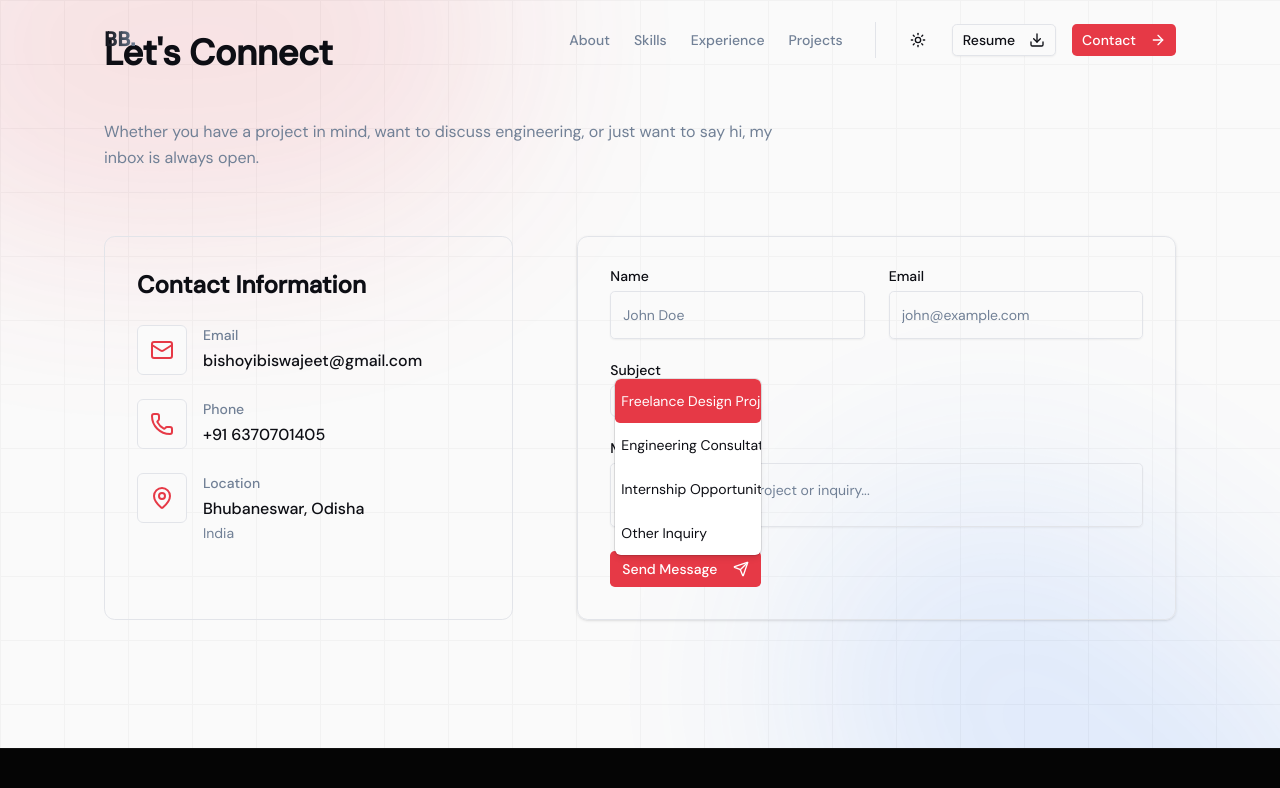
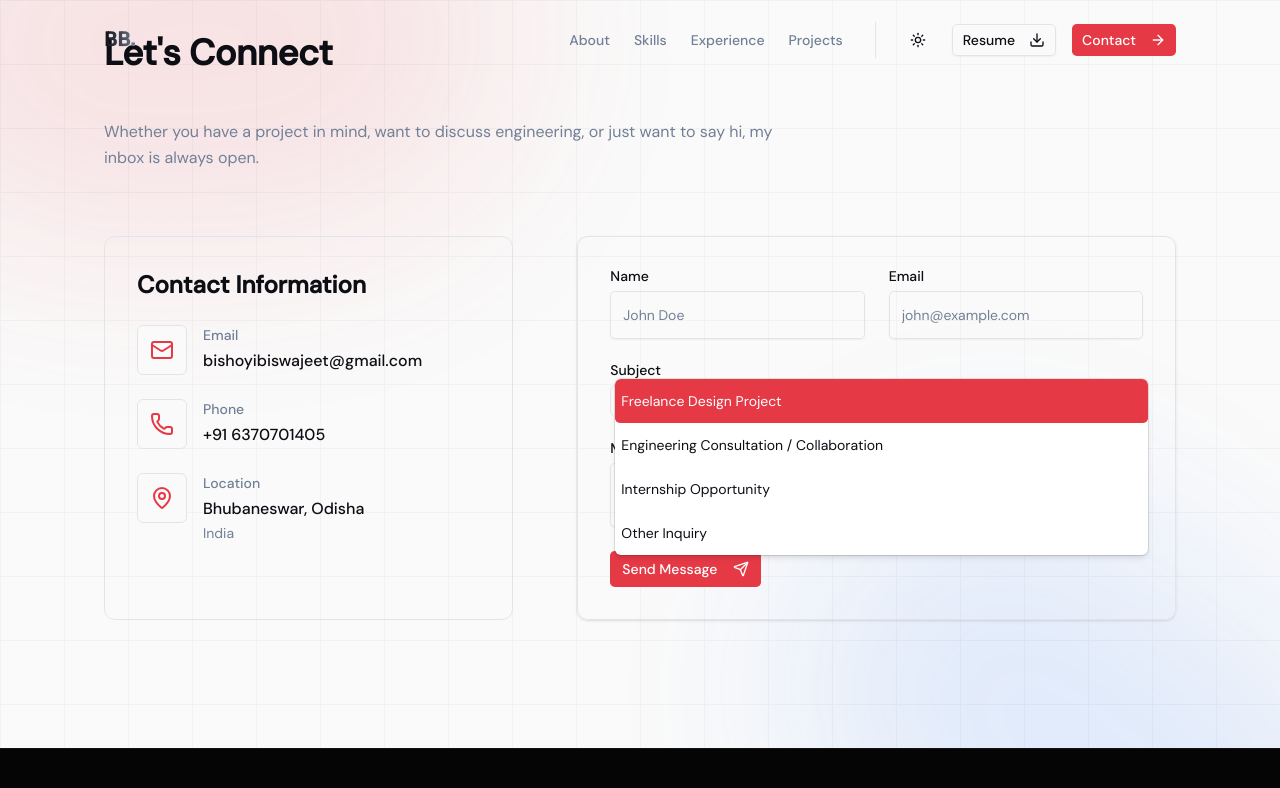
Before and after one commit to biswajeet-bishoyi/Portfolio, a Next.js app: page / in a window 1280 px wide. Both pictures are taken after a click on the button "Select a subject". Shown: the part 6919-7707 px from the top of the page. Built offline with nearby package versions, Linux system fonts and the light colour scheme.

Commit message:
Fix select box width

```diff
--- a/src/components/ui/select.tsx
+++ b/src/components/ui/select.tsx
@@ -41,7 +41,7 @@ function SelectTrigger({
       data-slot="select-trigger"
       data-size={size}
       className={cn(
-        "flex w-fit items-center justify-between gap-1.5 rounded-lg border border-input bg-transparent py-2 pr-2 pl-2.5 text-sm whitespace-nowrap transition-colors outline-none select-none focus-visible:border-ring focus-visible:ring-3 focus-visible:ring-ring/50 disabled:cursor-not-allowed disabled:opacity-50 aria-invalid:border-destructive aria-invalid:ring-3 aria-invalid:ring-destructive/20 data-placeholder:text-muted-foreground data-[size=default]:h-8 data-[size=sm]:h-7 data-[size=sm]:rounded-[min(var(--radius-md),10px)] *:data-[slot=select-value]:line-clamp-1 *:data-[slot=select-value]:flex *:data-[slot=select-value]:items-center *:data-[slot=select-value]:gap-1.5 dark:bg-input/30 dark:hover:bg-input/50 dark:aria-invalid:border-destructive/50 dark:aria-invalid:ring-destructive/40 [&_svg]:pointer-events-none [&_svg]:shrink-0 [&_svg:not([class*='size-'])]:size-4",
+        "flex w-full items-center justify-between gap-1.5 rounded-lg border border-input bg-transparent py-2 pr-2 pl-2.5 text-sm transition-colors outline-none select-none focus-visible:border-ring focus-visible:ring-3 focus-visible:ring-ring/50 disabled:cursor-not-allowed disabled:opacity-50 aria-invalid:border-destructive aria-invalid:ring-3 aria-invalid:ring-destructive/20 data-placeholder:text-muted-foreground data-[size=default]:h-8 data-[size=sm]:h-7 data-[size=sm]:rounded-[min(var(--radius-md),10px)] *:data-[slot=select-value]:line-clamp-1 *:data-[slot=select-value]:flex *:data-[slot=select-value]:items-center *:data-[slot=select-value]:gap-1.5 dark:bg-input/30 dark:hover:bg-input/50 dark:aria-invalid:border-destructive/50 dark:aria-invalid:ring-destructive/40 [&_svg]:pointer-events-none [&_svg]:shrink-0 [&_svg:not([class*='size-'])]:size-4",
         className
       )}
       {...props}
@@ -122,7 +122,7 @@ function SelectItem({
       )}
       {...props}
     >
-      <SelectPrimitive.ItemText className="flex flex-1 shrink-0 gap-2 whitespace-nowrap">
+      <SelectPrimitive.ItemText className="flex flex-1 shrink-0 gap-2">
         {children}
       </SelectPrimitive.ItemText>
       <SelectPrimitive.ItemIndicator
```
